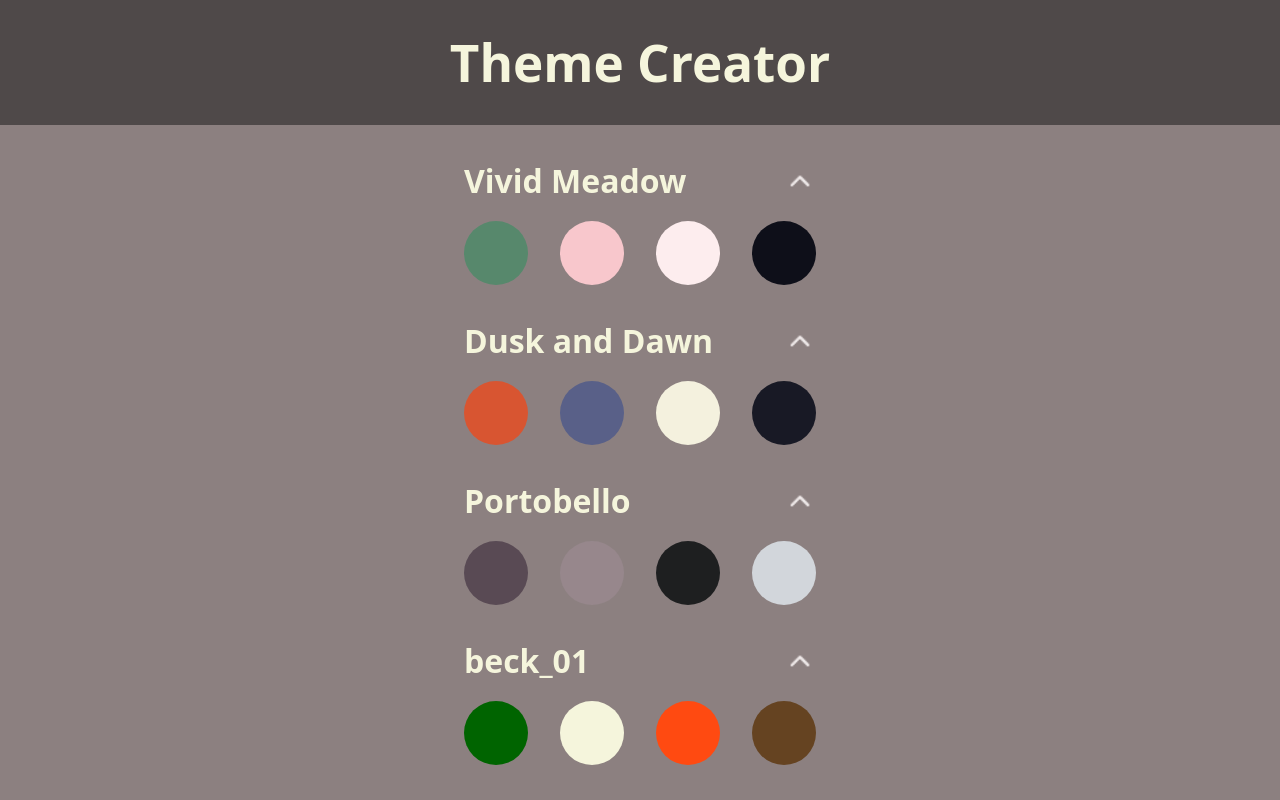
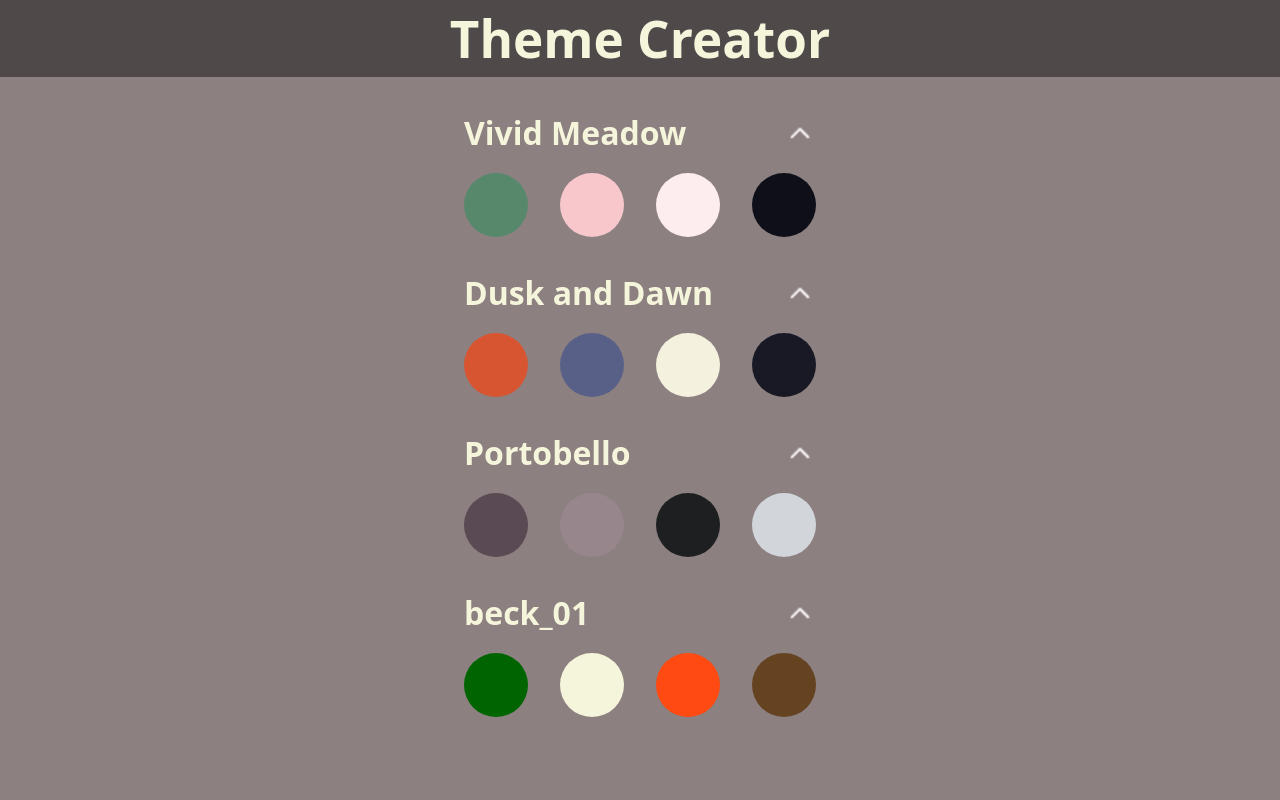
Before and after one commit to bbeck-hh/Theme-Creator, a React (Vite) app: page / in a window 1280 px wide. Built offline with nearby package versions, Linux system fonts and the light colour scheme.

Commit message:
Refactor CSS styles for improved layout and consistency

```diff
--- a/src/styles.css
+++ b/src/styles.css
@@ -7,7 +7,7 @@
   text-rendering: optimizeLegibility;
   -webkit-font-smoothing: antialiased;
   -moz-osx-font-smoothing: grayscale;
-  box-sizing: border-box;
+
 
   --red: #ff0000;
   --white: #ffffff;
@@ -24,16 +24,25 @@
   --collectionName: var(--beige);
   --bgCardColorName: var(--lightpink);
   --borderCard: var(--darkbrown);
-
-
-
+}
+  *,
+  *::before,
+  *::after {
+    box-sizing: border-box;
+  }
+  body,
+  h1,
+  h2,
+  h3,
+  p {
+    margin: 0;
+  }
 
 body {
   background-color: var(--bgBody);
-  margin: 0;
   display: grid;
   justify-content: center;
-  color: #110c0c;
+  color: var(--black); /* default color */
 }
 header {
   width:100vw;
@@ -42,13 +51,20 @@ header {
 }
 h1 {
   font-size: 3.2em;
-  line-height: 1.1;
   text-align: center;
   color:  var(--headerColor);
 }
 
-ul {
+ul,
+ol {
+  list-style: none;
+  padding: 0;
   margin: 0;
+}
+
+ul li,
+ol li {
+  list-style: none;
   padding: 0;
 }
 
```
